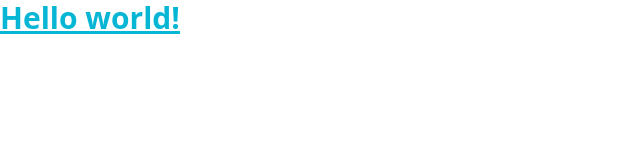
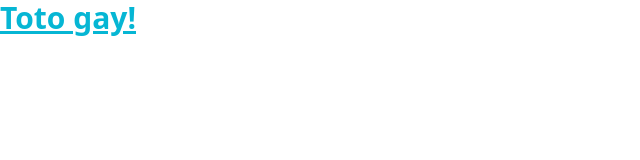
Before and after one commit to jose1500s/Universal-Tires, a website: page public/html/index.html in a window 1280 px wide. Shown: the whole page, without its empty margins (0-640 px from the left). Drawn offline with nearby package versions, Linux system fonts and the light colour scheme; files that its build step writes are made by us from their sources.

Commit message:
Toto gayardo

```diff
--- a/public/html/index.html
+++ b/public/html/index.html
@@ -9,7 +9,7 @@
 </head>
 <body>
     <h1 class="text-3xl font-bold underline text-cyan-500">
-        Hello world!
+        Toto gay!
       </h1>
 </body>
 </html>
```
